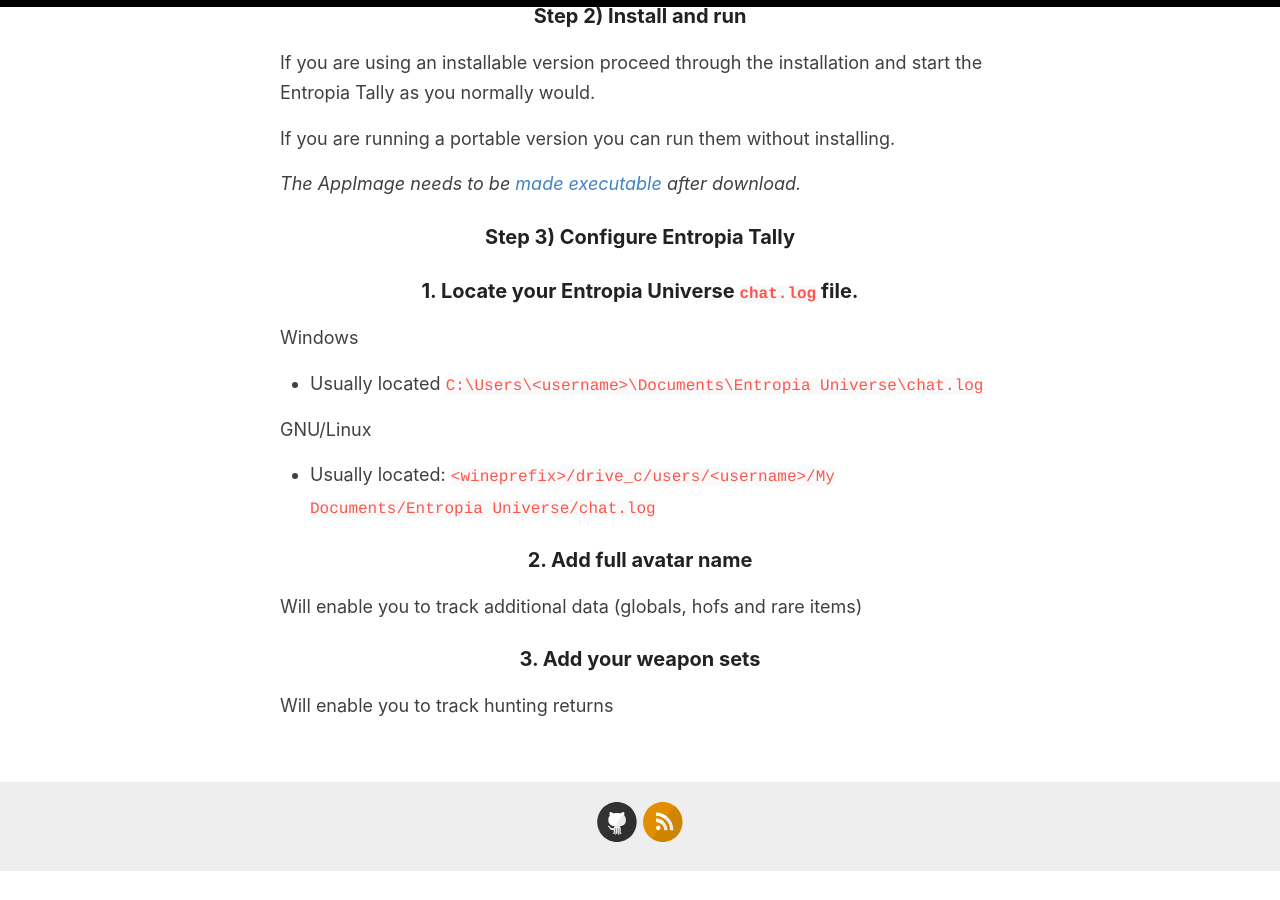
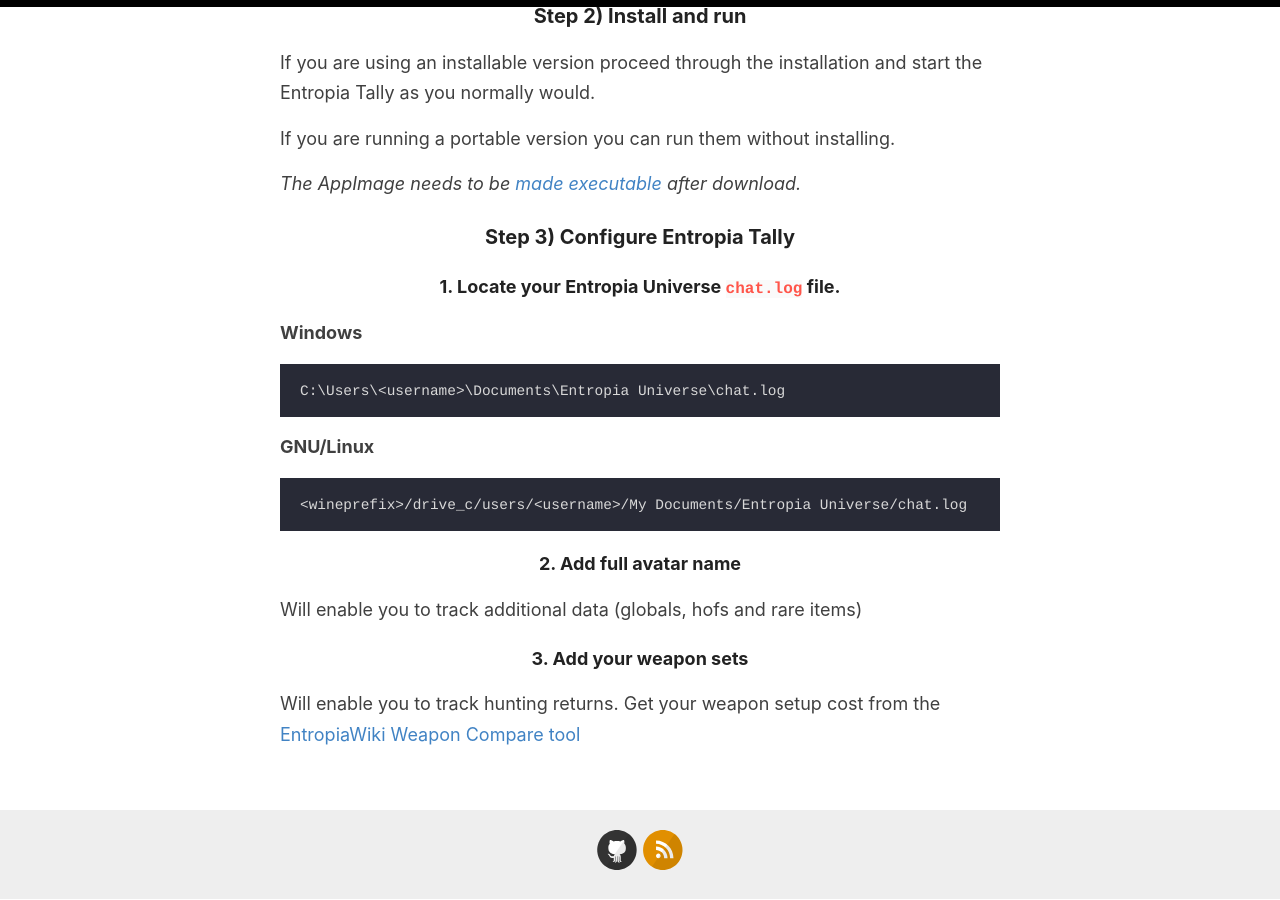
Before and after one commit to Entropia-Tracker/entropia-tracker.github.io, a Jekyll site: the page built from _pages/getting-started.md, in a window 1280 px wide and 900 px high, scrolled down 580 px. Built offline with Jekyll 4.4.1, drawn with Linux system fonts in a browser that asks for light colours; before the commit the page ends 1452 px from its top, so only the background shows below that.

Commit message:
chore: cleanup updates

````diff
--- a/_pages/getting-started.md
+++ b/_pages/getting-started.md
@@ -26,18 +26,26 @@
 
 ### Step 3) Configure Entropia Tally
 
-### 1. Locate your Entropia Universe `chat.log` file.
+#### 1. Locate your Entropia Universe `chat.log` file.
 
-Windows
-   - Usually located `C:\Users\<username>\Documents\Entropia Universe\chat.log`
+**Windows**
 
-GNU/Linux
-   - Usually located: `<wineprefix>/drive_c/users/<username>/My Documents/Entropia Universe/chat.log`
+```
+C:\Users\<username>\Documents\Entropia Universe\chat.log
+```
 
-### 2. Add full avatar name
+**GNU/Linux**
+
+
+```
+<wineprefix>/drive_c/users/<username>/My Documents/Entropia Universe/chat.log
+```
+
+#### 2. Add full avatar name
 
 Will enable you to track additional data (globals, hofs and rare items)
 
-### 3. Add your weapon sets
+#### 3. Add your weapon sets
 
-Will enable you to track hunting returns
+Will enable you to track hunting returns.
+Get your weapon setup cost from the [EntropiaWiki Weapon Compare tool](http://www.entropiawiki.com/WeaponCompareV2.aspx)
````
